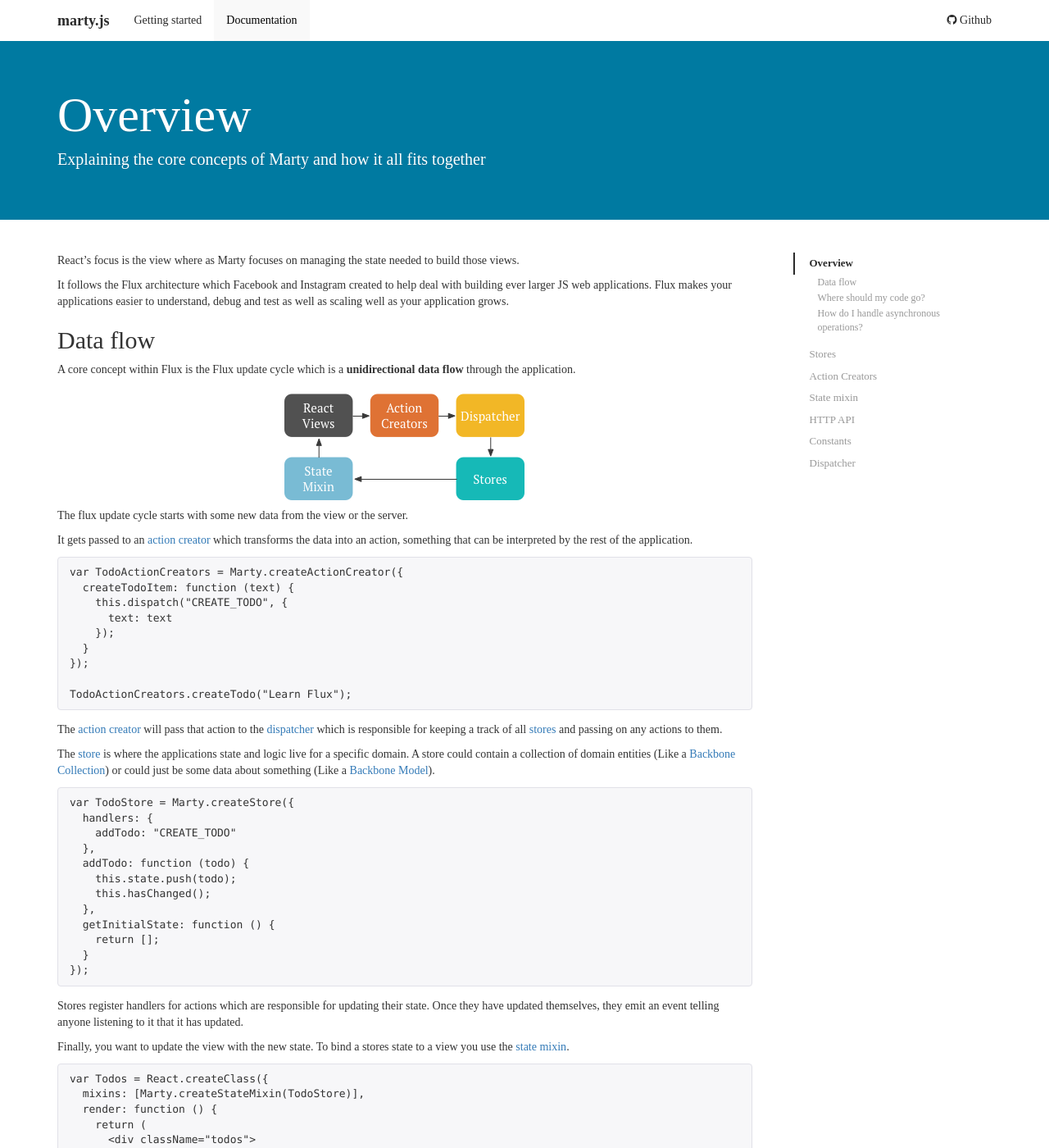
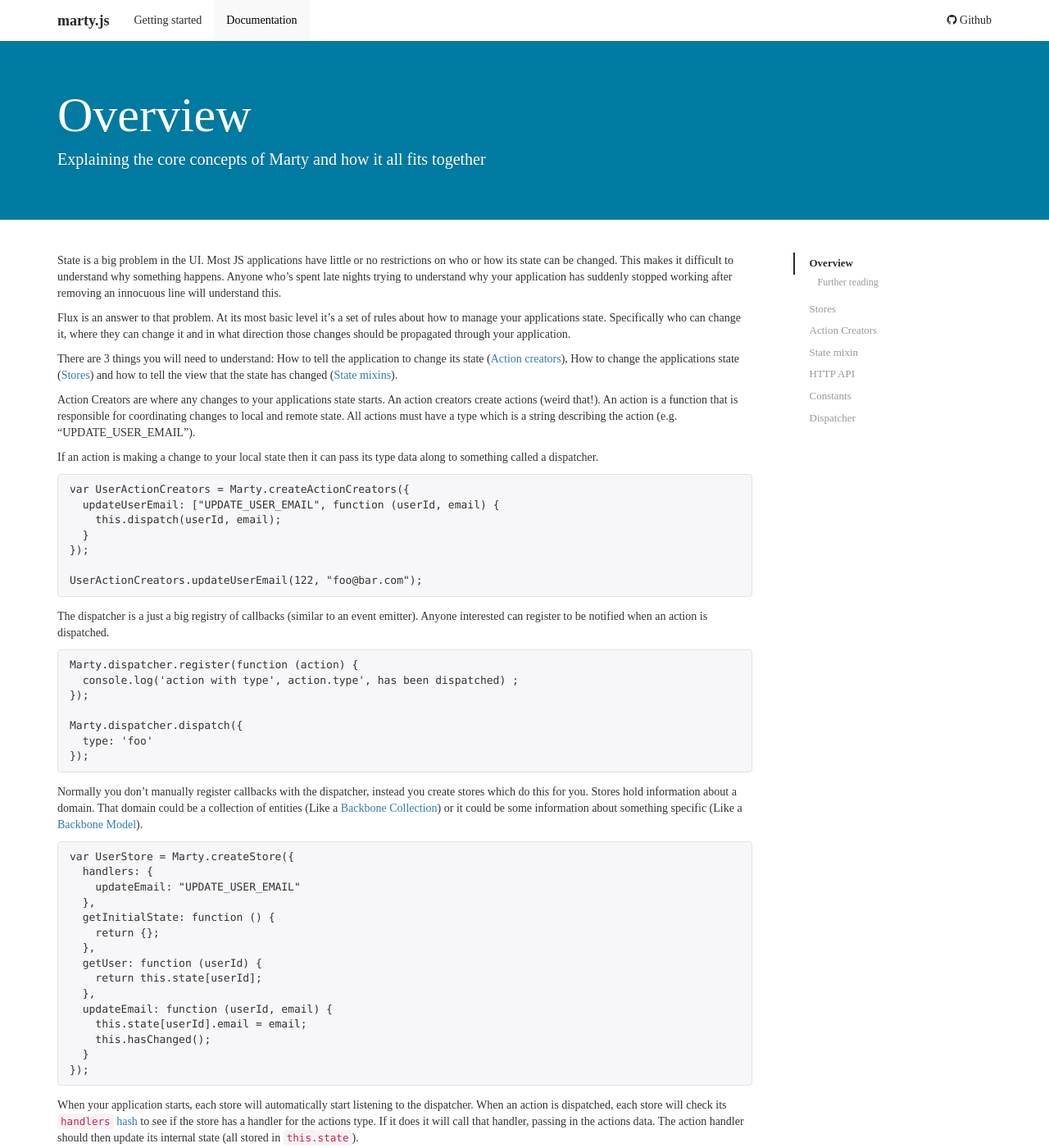
Before and after one commit to alsuper114/marty, a Jekyll site: the page built from docs/docs/index.md, in a window 1280 px wide and 1400 px high. Shown: the whole window at 82% size. Built offline with Jekyll 4.4.1, drawn with Linux system fonts in a browser that asks for light colours; nearby versions of some CDN libraries; Markdown is read by kramdown in place of the engine named in the settings; some of the changed text lies outside the part shown.

Commit message:
Improved overview and stores

```diff
--- a/docs/docs/index.md
+++ b/docs/docs/index.md
@@ -7,129 +7,144 @@ group: docs
 order: 1
 ---
 
-React's focus is the view where as Marty focuses on managing the state needed to build those views.
+State is a big problem in the UI. Most JS applications have little or no restrictions on who or how its state can be changed. This makes it difficult to understand why something happens. Anyone who's spent late nights trying to understand why your application has suddenly stopped working after removing an innocuous line will understand this.
 
-It follows the Flux architecture which Facebook and Instagram created to help deal with building ever larger JS web applications. Flux makes your applications easier to understand, debug and test as well as scaling well as your application grows.
+Flux is an answer to that problem. At its most basic level it's a set of rules about how to manage your applications state. Specifically who can change it, where they can change it and in what direction those changes should be propagated through your application.
 
+There are 3 things you will need to understand: How to tell the application to change its state ([Action creators](/docs/actionCreators.html)), How to change the applications state ([Stores](/docs/stores.html)) and how to tell the view that the state has changed ([State mixins](/docs/stateMixin.html)).
 
-<h2 id="data-flow">Data flow</h2>
+Action Creators are where any changes to your applications state starts. An action creators create actions (weird that!). An action is a function that is responsible for coordinating changes to local and remote state. All actions must have a type which is a string describing the action (e.g. "UPDATE\_USER_EMAIL").
 
-A core concept within Flux is the Flux update cycle which is a **unidirectional data flow** through the application.
+If an action is making a change to your local state then it can pass its type data along to something called a dispatcher.
+
+{% highlight js %}
+var UserActionCreators = Marty.createActionCreators({
+  updateUserEmail: ["UPDATE_USER_EMAIL", function (userId, email) {
+    this.dispatch(userId, email);
+  }
+});
+
+UserActionCreators.updateUserEmail(122, "foo@bar.com");
+{% endhighlight %}
+
+The dispatcher is a just a big registry of callbacks (similar to an event emitter). Anyone interested can register to be notified when an action is dispatched.
+
+{% highlight js %}
+Marty.dispatcher.register(function (action) {
+  console.log('action with type', action.type', has been dispatched) ;
+});
+
+Marty.dispatcher.dispatch({
+  type: 'foo'
+});
+{% endhighlight %}
+
+Normally you don't manually register callbacks with the dispatcher, instead you create stores which do this for you. Stores hold information about a domain. That domain could be a collection of entities (Like a [Backbone Collection](http://backbonejs.org/#Collection)) or it could be some information about something specific (Like a [Backbone Model](http://backbonejs.org/#Model)).
+
+{% highlight js %}
+var UserStore = Marty.createStore({
+  handlers: {
+    updateEmail: "UPDATE_USER_EMAIL"
+  },
+  getInitialState: function () {
+    return {};
+  },
+  getUser: function (userId) {
+    return this.state[userId];
+  },
+  updateEmail: function (userId, email) {
+    this.state[userId].email = email;
+    this.hasChanged();
+  }
+});
+{% endhighlight %}
+
+When your application starts, each store will automatically start listening to the dispatcher. When an action is dispatched, each store will check its [``handlers`` hash](/docs/stores.html#handlers) to see if the store has a handler for the actions type. If it does it will call that handler, passing in the actions data. The action handler should then update its internal state (all stored in ``this.state``).
+
+The next (and final) step is how to notify views that theres new data. Like the dispatcher, you can register to be notified of any changes to a store.
+
+{% highlight js %}
+UserStore.addChangeListener(function (state) {
+  console.log('User store has changed', state);
+});
+{% endhighlight %}
+
+So if you have a view thats interested in a domain it ask the store to notify it of any changes. When the store updates, your view just rerenders itself with whatever the new state of the store is. You might be asking what if the store changed something your view isn't interested in (e.g. a different entity)? Thanks to Reacts virtual DOM it doesn't really matter, if the state is the same then the view just returns the same DOM tree and React does nothing. This makes your views *significantly simpler* since you just render whatever the store tells you to render.
+
+{% highlight js %}
+var User = React.createClass({
+  render: function () {
+    return (
+      <div className="user">
+        <input type="text"
+               onChange={this.updateEmail}
+               value={this.state.user.email}></input>
+      </div>
+    );
+  },
+  updateEmail: function (e) {
+    var email = e.target.value;
+    UserActionCreators.updateUserEmailthis.props.userId, email);
+  }
+  getInitialState: function () {
+    return {
+      user: UserStore.getUser(this.props.userId)
+    };
+  },
+  componentDidMount: function () {
+    this.userStoreListener = UserStore.addChangeListener(this.onUserStoreChanged);
+  },
+  componentWillUnmount: function (nextProps) {
+    this.userStoreListener.dispose();
+  },
+  onUserStoreChanged: function () {
+    this.setState({
+      user: UserStore.getUser(this.props.userId)
+    });
+  }
+});
+{% endhighlight %}
+
+As your application grows you start to find that there is a lot of boiler plate code to get views to listen to stores. [State mixins](/docs/stateMixin.html) are our solution to this problem. State mixins manage listening to stores for you as well as providing a simpler API to implement:
+
+{% highlight js %}
+var UserStateMixin = Marty.createStateMixin({
+  listenTo: UserStore,
+  getState: function () {
+    return {
+      user: UserStore.getUser(this.props.userId)
+    };
+  }
+});
+
+var User = React.createClass({
+  mixins: [UserStateMixin],
+  render: function () {
+    return (
+      <div className="user">
+        <input type="text"
+               onChange={this.updateEmail}
+               value={this.state.user.email}></input>
+      </div>
+    );
+  },
+  updateEmail: function (e) {
+    var email = e.target.value;
+    UserActionCreators.updateUserEmailthis.props.userId, email);
+  }
+});
+{% endhighlight %}
+
+Whenever you want to change value within your application your data must follow this flow of [Action creator](/docs/actionCreators.html) **->** [Dispatcher](/docs/dispatcher.html) **->** [Store](/docs/stores.html) **->** [State mixin](/docs/stateMixin.html) **->** View. Known as a **unidirectional data flow**
 
 <center>
   <img src="/img/data-flow.png" alt="Data flow"/>
 </center>
 
-The flux update cycle starts with some new data from the view or the server.
-
-It gets passed to an [action creator](/docs/actionCreators.html) which transforms the data into an action, something that can be interpreted by the rest of the application.
+While this seems superfluous at first it turns out to have some great benefits. First and foremost, its really easy to debug. There's only one place your application state can change so if you don't have to dig into all the views to work out what changed a value (Its even easier if you're using [immutable data collections](/docs/stores.html#immutable)). Thanks to action types being stings you have a loosely coupled [Law of Demeter](http://en.wikipedia.org/wiki/Law_of_Demeter) architecture which is easy to grow without increasing the complexity of the code base.
 
 
-{% highlight js %}
-var TodoActionCreators = Marty.createActionCreator({
-  createTodoItem: function (text) {
-    this.dispatch("CREATE_TODO", {
-      text: text
-    });
-  }
-});
+<h2 id="further-reading">Further reading</h2>
 
-TodoActionCreators.createTodo("Learn Flux");
-{% endhighlight %}
-
-
-The [action creator](/docs/actionCreators.html) will pass that action to the [dispatcher](/docs/dispatcher.html) which is responsible for keeping a track of all [stores](/docs/stores.html) and passing on any actions to them.
-
-The [store](/docs/stores.html) is where the applications state and logic live for a specific domain. A store could contain a collection of domain entities (Like a [Backbone Collection](http://backbonejs.org/#Collection)) or could just be some data about something (Like a [Backbone Model](http://backbonejs.org/#Model)).
-
-{% highlight js %}
-var TodoStore = Marty.createStore({
-  handlers: {
-    addTodo: "CREATE_TODO"
-  },
-  addTodo: function (todo) {
-    this.state.push(todo);
-    this.hasChanged();
-  },
-  getInitialState: function () {
-    return [];
-  }
-});
-{% endhighlight %}
-
-Stores register handlers for actions which are responsible for updating their state. Once they have updated themselves, they emit an event telling anyone listening to it that it has updated.
-
-Finally, you want to update the view with the new state. To bind a stores state to a view you use the [state mixin](/docs/stateMixin.html).
-
-{% highlight js %}
-var Todos = React.createClass({
-  mixins: [Marty.createStateMixin(TodoStore)],
-  render: function () {
-    return (
-      <div className="todos">
-        {this.state.map(function (todo) {
-          return <Todo item={todo} />
-        })}
-      </div>
-    );
-  }
-});
-{% endhighlight %}
-
-When the view first loads and any time the stores state changes after that the view's render function will be called and this.state will be whatever the current state of the store.
-
-<h2 id="where-does-my-code-go">Where should my code go?</h2>
-
-Anything to do with storing and changing your applications state should live in the **[stores](/docs/stores.html)**. Views are allowed to call the [stores](/docs/stores.html) directly to get state (but not to write state) and so the [stores](/docs/stores.html) should contain all logic for getting data whether that be from an internal cache or from the server.
-
-If you want to write data, that should live within an **[action creator](/docs/actionCreators.html)**. [Action creators](/docs/actionCreators.html) are the starting point for data flowing through the system and we want to make sure everyone knows about any state changes.
-
-When you want to communicate with the server, you should use an **[Http APIs](/docs/httpApi.html)**. The response to an http request should be handled by an [action creator](/docs/actionCreators.html).
-
-<h2 id="handle-async-operations">How do I handle asynchronous operations?</h2>
-
-Every operation within a Flux application should be asynchronous by default. This allows you to have a consistent API that encapsulates any remote operations.
-
-Within a marty application this means that any get request against a store *might* not return a result and so you should make sure to guard against it within your views.
-
-{% highlight js %}
-var TodoStore = Marty.createStore({
-  handlers: {
-    addTodo: "CREATE_TODO"
-  },
-  getTodo: function (id) {
-    var todo = this.state[id];
-
-    if (todo) {
-      return todo;
-    }
-
-    TodoAPI.getTodo(id);
-  },
-  addTodo: function (todo) {
-    this.state[todo.id] = todo;
-    this.hasChanged();
-  },
-  getInitialState: function () {
-    return {};
-  }
-});
-
-var TodoState = Marty.createStateMixin({
-  listenTo: TodoStore,
-  getState: function () {
-    return {
-      // getTodo will return null until the API call is updated
-      todo: TodoStore.getTodo(this.props.id);
-    };
-  }
-});
-
-var TodoView = React.createClass({
-  mixins: [TodoState],
-  render: function () {
-    var todo = this.state.todo || {};
-    return <div className="todo">{todo.text}</div>;
-  }
-});
-{% endhighlight %}
+* [Original article about Flux](http://facebook.github.io/flux/docs/overview.html#stores)
+* [Actions and Action Creators](http://facebook.github.io/react/blog/2014/07/30/flux-actions-and-the-dispatcher.html#actions-and-actioncreators)
--- a/docs/docs/stores.md
+++ b/docs/docs/stores.md
@@ -7,9 +7,9 @@ header_colour: 1DACA8
 order: 2
 ---
 
-A store is where the applications state and logic live for a specific domain. A store can contain a collection of domain entities (Like a [Backbone Collection](http://backbonejs.org/#Collection)) or it could store some data about something (Like a [Backbone Model](http://backbonejs.org/#Model)).
+Stores hold information about a domain. That domain could be a collection of entities (Like a [Backbone Collection](http://backbonejs.org/#Collection)) or it could be some information about something specific (Like a [Backbone Model](http://backbonejs.org/#Model)). It is responsible for processing actions from the [dispatcher](/docs/dispatcher.html), updating its own state and notifying interested parties when its state changes.
 
-The store should be the **only** place where your applications state changes. If your views want to update its state, it should call an [action creator](/docs/actionCreators.html) which dispatches an action that stores listen to and update themselves and then notify the views about their new state. The reasons for this are firstly to give the all parts of the application the opportunity to see this new state and also simplify debugging. Its a lot easier to find a bug if theres only one place the values can change rather than in all views.
+The store should be the **only** place where your applications state changes. If your views want to update its state, it should call an [action creator](/docs/actionCreators.html) which dispatches an action that stores listen to and update themselves and then notify the views about their new state.
 
 {% highlight js %}
 var UsersStore = Marty.createStore({
@@ -33,17 +33,18 @@ var UsersStore = Marty.createStore({
 });
 {% endhighlight %}
 
-A store is a singleton which is created using [<code>Marty.createStore</code>](#createStore). When the store is creted it will call [<code>getInitialState</code>](#getInitialState) which should return an object that all the stores state will live in. This state is accessible by calling <code>this.state</code>. Stores are responsible for fetching their own data so [<code>getInitialState</code>](#getInitialState) is a good place to make any [API calls](/docs/httpApi.html).
+A store is a singleton which is created using [<code>Marty.createStore</code>](#createStore). When the store is created it will call [<code>getInitialState</code>](#getInitialState) which should return an object that all the stores state will live in. This state is accessible by calling <code>this.state</code>.
 
-The store will also register with the [dispatcher](/docs/dispatcher.html) to be notified of any new actions on creation. When an action arrives, the store determines whether to handle that action or not. It does this by looking at the [handlers](#handlers) where the key is the name of the handler function and the value is an [action predicate](#action-predicates).
+When an action is dispatched, the store will check its [``handlers`` hash](/docs/stores.html#handlers) to see if the store has a handler for the actions type. If it does it will call that handler, passing in the actions data. If the handler updates the stores state state, it can call [<code>hasChanged</code>](#hasChanged) which will notify any listening views of its new state.
 
-When an action handler is invoked, its arguments will be [the arguments passed to the dispatcher](/docs/actionCreators.html#dispatch). If the handler updates its state, it can call [<code>hasChanged</code>](#hasChanged) which will notify any listening views of its new state.
+If your view needs some data, it should request it from the relevant store. The store is responsible for sourcing it, either locally or from the server. The [query](/docs/stores.html#query) API helps simplify handling async operations.
+
 
 <h2 id="api">API</h2>
 
 <h3 id="createStore">createStore(props)</h3>
 
-To create a new store, you call <code>Marty.createStore</code> passing in a set of intance properties. It returns a singleton store which is listening to the dispatcher.
+To create a new store, you call <code>Marty.createStore</code> passing in a set of instance properties. It returns a singleton store which is listening to the dispatcher.
 
 {% highlight js %}
 var UsersStore = Marty.createStore({
@@ -190,6 +191,67 @@ var UsersStore = Marty.createStore({
 });
 {% endhighlight %}
 
+<h3 id="query">query(key, localQuery, remoteQuery)</h3>
+
+When requesting data from a store we should assume that it might require an async operation. ``Store#query`` provides a simple syntax that allows you to encapsulate that complexity.
+
+A query accepts 3 arguments
+
+* **key** To prevent duplicate requests, you pass in string that acts like a lock. If a query with that key is in progress, then the in progress query will be returned rather than creating a new one.
+* **local query** The local query is a function which, when invoked, will query the local state for the required information. If it returns a value, then the query will complete there.
+* **remote query** If the remote query does not return a value then the remote query will be invoked. The remote query expects you to return a promise. If the promise is fulfilled, the query expects the data to be available locally so will re-invoke the local query.
+
+{% highlight js %}
+var UsersStore = Marty.createStore({
+  getUser: function (id) {
+    return this.query(id,
+      function () {
+        return this.state[id];
+      },
+      function () {
+        return UserAPI.getUser(id);
+      }
+    );
+  }
+});
+{% endhighlight %}
+
+``Store#query`` will return a ``StoreQuery`` which represents the current state of the query. A query can have one of 3 statuses **pending**, **done** or **error**. You can get the queries status by accessing ``StoreQuery#status`` or with the helpers ``StoreQuery#pending``, ``StoreQuery#error`` or ``StoreQuery#done``.
+
+{% highlight js %}
+var userQuery = UserStore.getUser(id);
+
+console.log(userQuery.status) // => pending
+{% endhighlight %}
+
+If the query has an error, then the error is accessible at ``StoreQuery#error``
+
+{% highlight js %}
+if (userQuery.error) {
+  console.log('failed to get user', userQuery.error);
+}
+{% endhighlight %}
+
+If the query is done, then the result is accessible at ``StoreQuery#result``
+
+{% highlight js %}
+if (userQuery.done) {
+  console.log('got user', userQuery.result);
+}
+{% endhighlight %}
+
+If you start a new query then the store will notify any listeners when the queries status changes
+
+{% highlight js %}
+UserStore.addChangeListener(function () {
+  var userQuery = UserStore.getUser(id);
+
+  if (userQuery.done) {
+    console.log(userQuery.result);
+  }
+});
+{% endhighlight %}
+
 <h3 id="waitFor">waitFor(*stores)</h3>
 
 If an action handler is dependant on another store having already processed the action they can wait for those stores to finish processing by calling <code>waitFor</code>. If you call <code>waitFor</code> with the stores you wish to wait for (or pass an array), it will stop execution of the current action handler, process all dependent action handlers and then continue execution of the original action handler.
```
